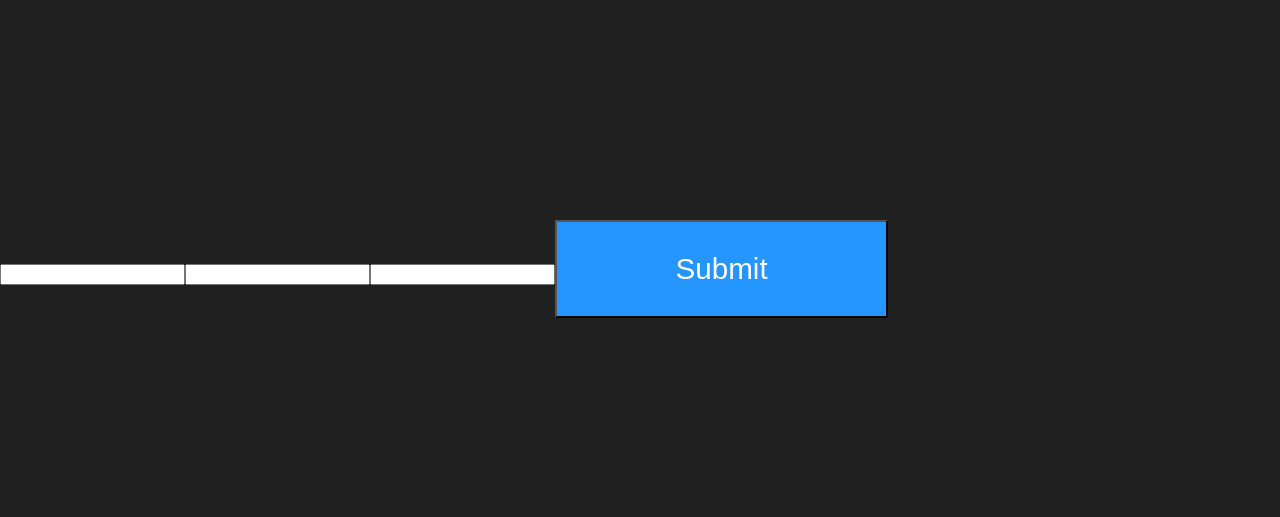
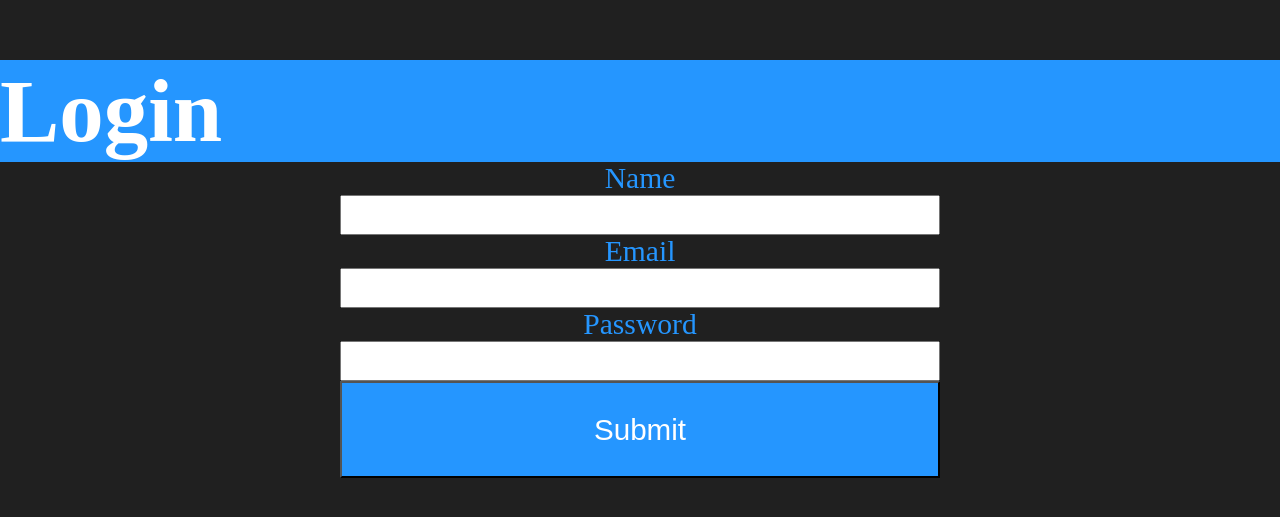
Before and after one commit to GABETROLL/react_sudoku, a React (Vite) app: page / in a window 1280 px wide. Shown: the part 131-648 px from the top of the page. Built offline with nearby package versions, Linux system fonts and the light colour scheme.

Commit message:
Style login page

```diff
--- a/src/Login.tsx
+++ b/src/Login.tsx
@@ -68,11 +68,19 @@ export default function Login({failed, succeeded}: {failed: () => void, succeede
     const [loginState, setLoginState]: [LoginFormState, (state: LoginFormState) => void] = useState({name: '', email: '', password: ''});
 
     return (
+        <>
+            <header>
+                <h1>Login</h1>
+            </header>
             <form>
+                <label htmlFor="name">Name</label>
                 <input id="name" type="name" value={loginState.name} onChange={() => onChange(setLoginState)} />
+                <label htmlFor="email">Email</label>
                 <input id="email" type="email" value={loginState.email} onChange={() => onChange(setLoginState)} />
+                <label htmlFor="password">Password</label>
                 <input id="password" type="password" value={loginState.password} onChange={() => onChange(setLoginState)} />
                 <button onClick={() => { onSubmit(loginState, failed, succeeded); }}>Submit</button>
             </form>
+        </>
     );
 }
--- a/src/index.css
+++ b/src/index.css
@@ -32,6 +32,10 @@ a:hover {
   font-size: calc(100vmin * 2 / 3 / 18);
 }
 
+* {
+  margin: 0;
+}
+
 body {
   margin: 0;
   display: flex;
@@ -41,6 +45,11 @@ body {
 
   background-color: var(--base-color);
   color: var(--primary-color);
+}
+
+header {
+  background-color: var(--primary-color);
+  color: var(--bright-color);
 }
 
 h1 {
@@ -60,8 +69,22 @@ button {
   background-color: var(--primary-color);
 }
 
+form {
+  display: flex;
+  flex-direction: column;
+
+  max-width: 600px;
+  margin: auto;
+
+  text-align: center;
+}
+
+input {
+  font-size: 1rem;
+  color: var(--primary-color);
+}
+
 /*
-
 button {
   border-radius: 8px;
   border: 1px solid transparent;
```
Lines whose indentation alone changed are shown as unchanged.
